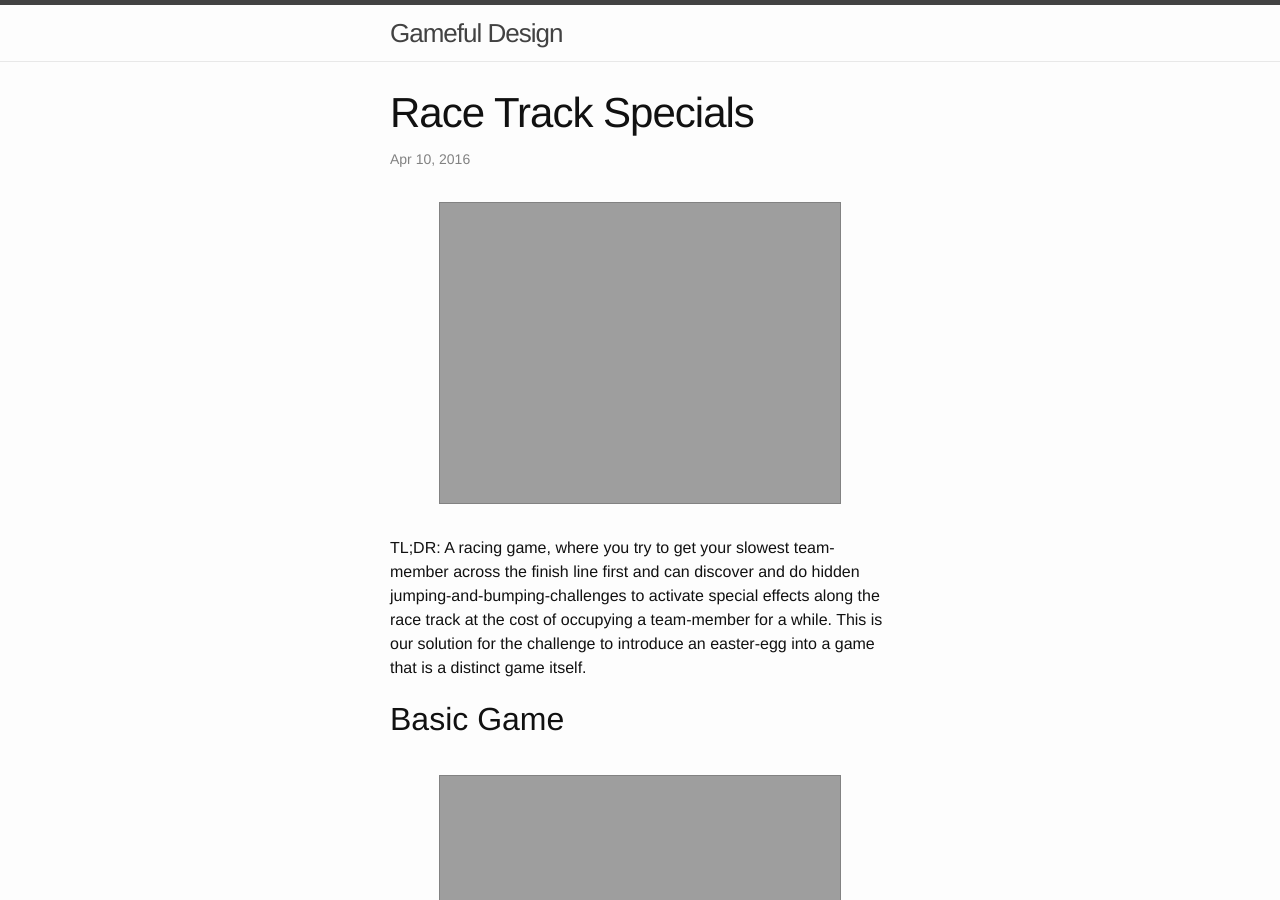
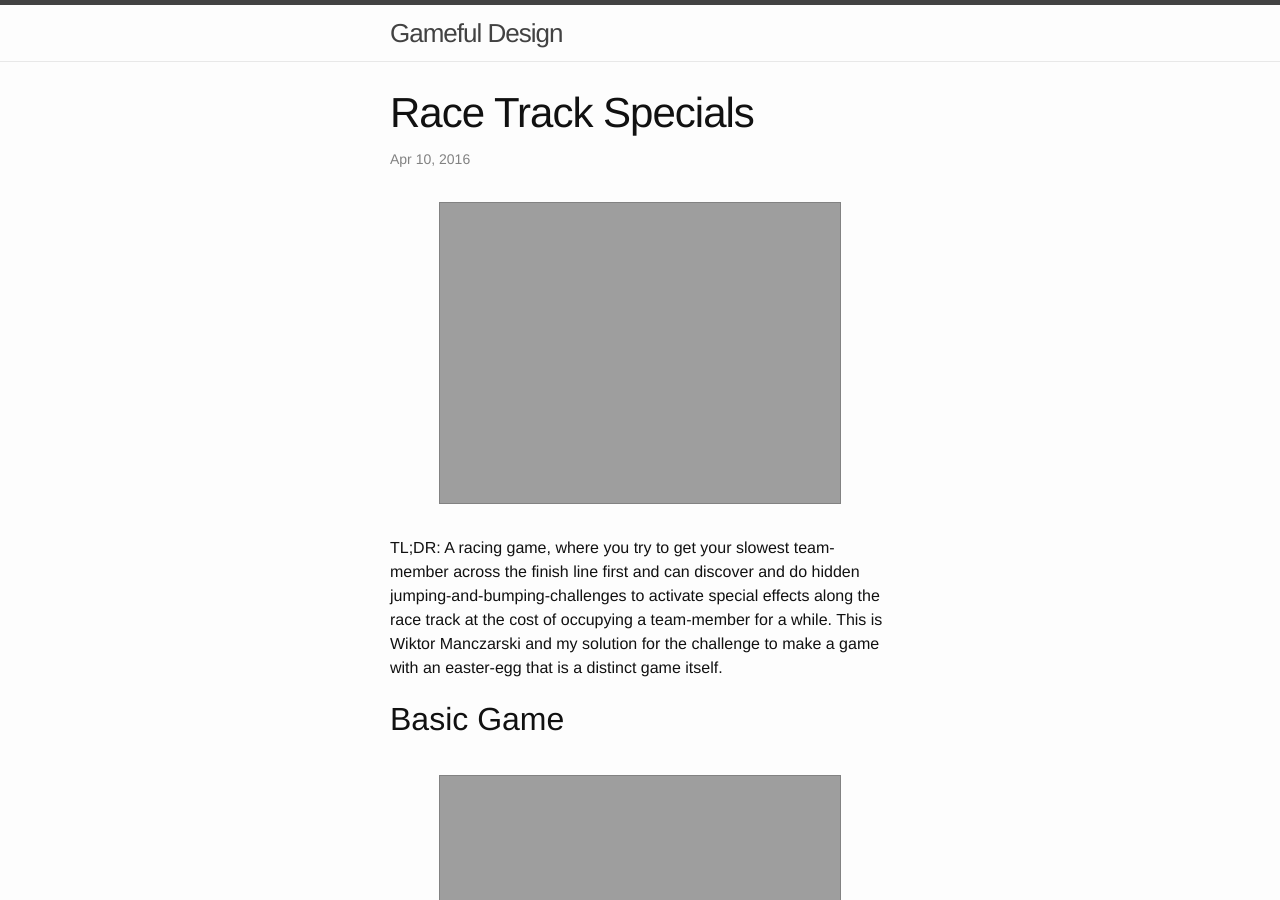
Before and after one commit to m0ru/gameful-design, a Jekyll site: the page built from _posts/2016-04-10-racetrackspecials.md, in a window 1280 px wide and 900 px high. Built offline with Jekyll 4.4.1, drawn with Linux system fonts in a browser that asks for light colours; some web fonts are replaced.

Commit message:
Added author names.

```diff
--- a/_posts/2016-04-10-racetrackspecials.md
+++ b/_posts/2016-04-10-racetrackspecials.md
@@ -8,7 +8,7 @@
 
 <img src="{{site.media_url}}/{{page.media_dir}}/racing_all.png" class="figure">
 
-TL;DR: A racing game, where you try to get your slowest team-member across the finish line first and can discover and do hidden jumping-and-bumping-challenges to activate special effects along the race track at the cost of occupying a team-member for a while. This is our solution for the challenge to introduce an easter-egg into a game that is a distinct game itself.
+TL;DR: A racing game, where you try to get your slowest team-member across the finish line first and can discover and do hidden jumping-and-bumping-challenges to activate special effects along the race track at the cost of occupying a team-member for a while. This is Wiktor Manczarski and my solution for the challenge to make a game with an easter-egg that is a distinct game itself.
 
 <!--break-->
 
```
